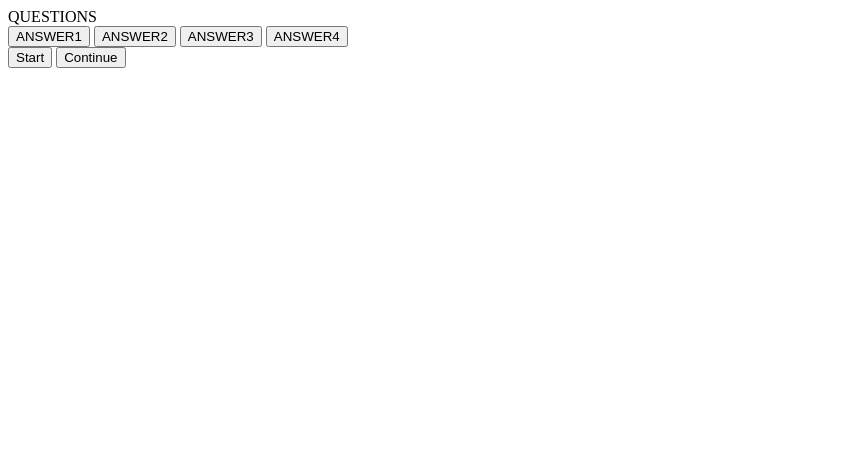
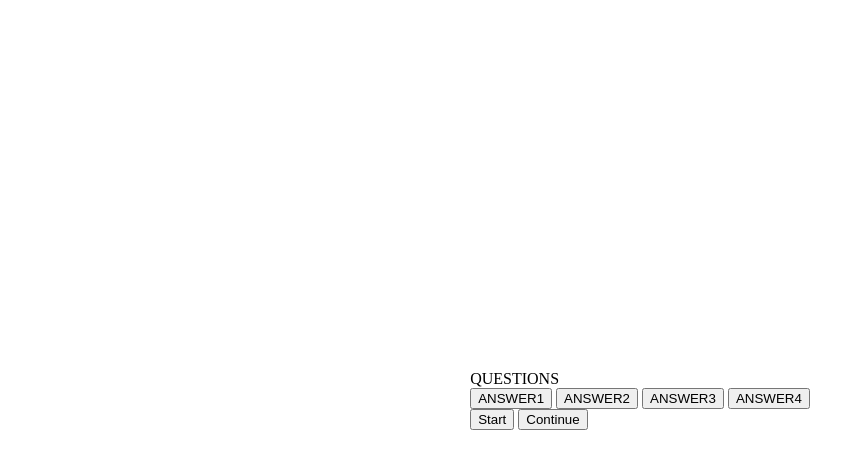
Before and after one commit to Erey2790/pop-quizz, a plain HTML site: page index.html in a window 1280 px wide. Shown: the whole page, without its empty margins (0-865 px from the left). Drawn offline with Linux system fonts and the light colour scheme.

Commit message:
added some initial css

```diff
--- a/assets/css/style.css
+++ b/assets/css/style.css
@@ -0,0 +1,9 @@
+body {
+    padding: 0;
+    margin: 0;
+    display: flex;
+    justify-content: center;
+    align-items: center;
+    width: 100vw;
+    height: 100vh;
+}
--- a/index.html
+++ b/index.html
@@ -4,6 +4,7 @@
     <meta charset="UTF-8">
     <meta http-equiv="X-UA-Compatible" content="IE=edge">
     <meta name="viewport" content="width=device-width, initial-scale=1.0">
+    <link href="assets/css/style.css" rel="stylesheet">
     <title>pop-quizz</title>
 </head>
 <body>
@@ -12,6 +13,7 @@
         <!-- QUESTION SECTION -->
         <div id="question-section" class="conceal">
             <div id="question">QUESTIONS</div>
+            <!--ANSWER SECTION -->
             <div id="answer-section" class="button-answers">
                 <button class="btn">ANSWER1</button>
                 <button class="btn">ANSWER2</button>
```
